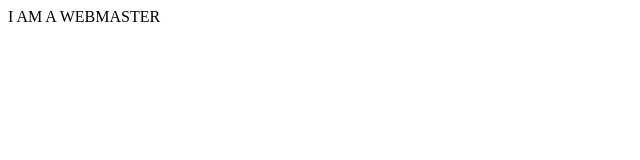
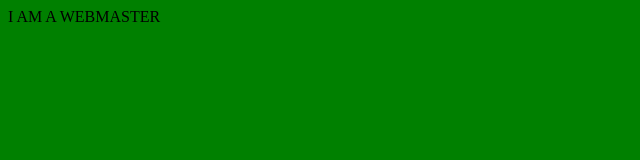
Before and after one commit to SimonJagerSwe/UdemyPython, a plain HTML site: page web server/index.html in a window 1280 px wide. Shown: the whole page, without its empty margins (0-640 px from the left). Drawn offline with Linux system fonts and the light colour scheme.

Commit message:
Website is now green

```diff
--- a/web server/index.html
+++ b/web server/index.html
@@ -4,6 +4,7 @@
     <title>
         MY WEBSITE
     </title>
+    <link rel = "stylesheet" type = "text/css" href = "style.css">
 </head>
 <body>
     I AM A WEBMASTER
--- a/web server/script.js
+++ b/web server/script.js
@@ -0,0 +1 @@
+console.log('Hiii!')
--- a/web server/style.css
+++ b/web server/style.css
@@ -0,0 +1,3 @@
+body {
+    background-color: green
+}
```
